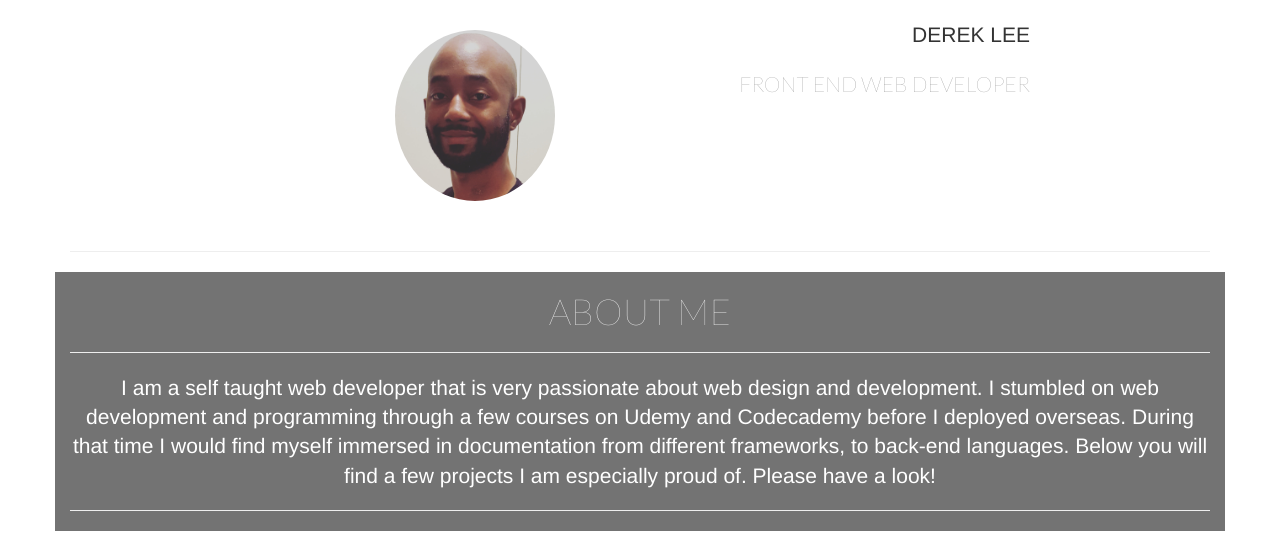
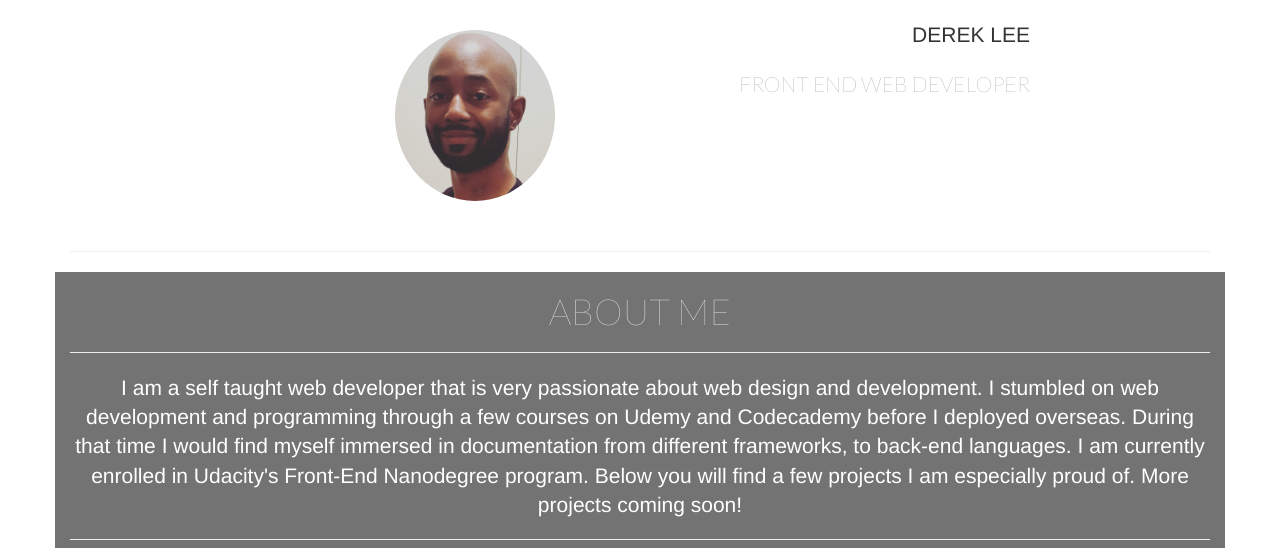
Before and after one commit to codex503/Portfolio, a plain HTML site: page index.html in a window 1280 px wide. Shown: the top 548 px of the page. Drawn offline with Linux system fonts and the light colour scheme.

Commit message:
bio update
adding a bit more text to the bio.

```diff
--- a/index.html
+++ b/index.html
@@ -40,7 +40,7 @@
 
 						<hr>
 
-				<p class = "bio text-center lead">I am a self taught web developer that is very passionate about web design and development. I stumbled on web development and programming through a few courses on Udemy and Codecademy before I deployed overseas. During that time I would find myself immersed in documentation from different frameworks, to back-end languages. Below you will find a few projects I am especially proud of. Please have a look!</p>
+				<p class = "bio text-center lead">I am a self taught web developer that is very passionate about web design and development. I stumbled on web development and programming through a few courses on Udemy and Codecademy before I deployed overseas. During that time I would find myself immersed in documentation from different frameworks, to back-end languages. I am currently enrolled in Udacity's Front-End Nanodegree program. Below you will find a few projects I am especially proud of. More projects coming soon!</p>
 					<hr>
 
 			</section>
```
